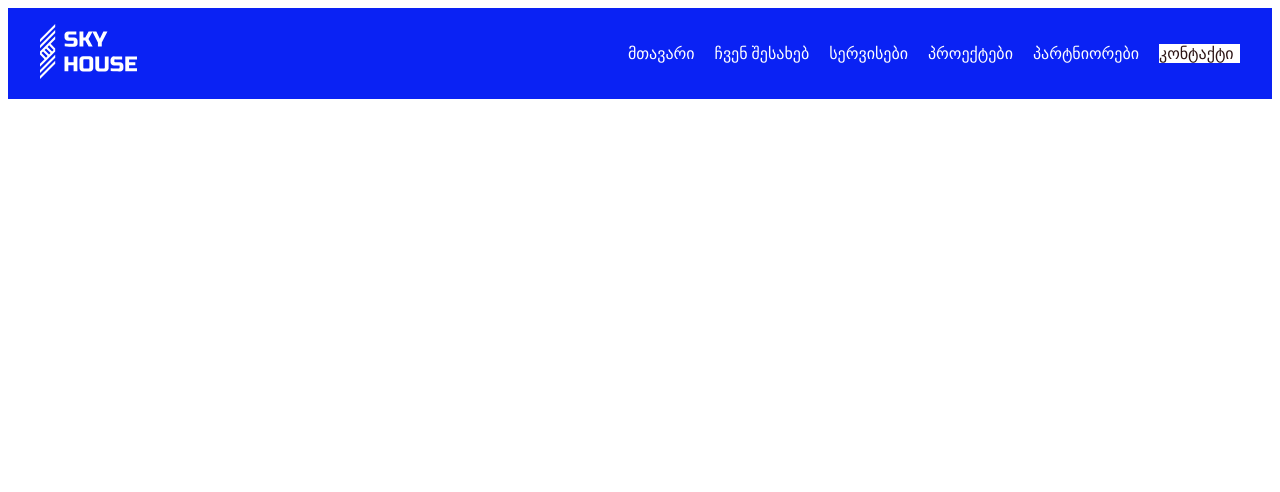
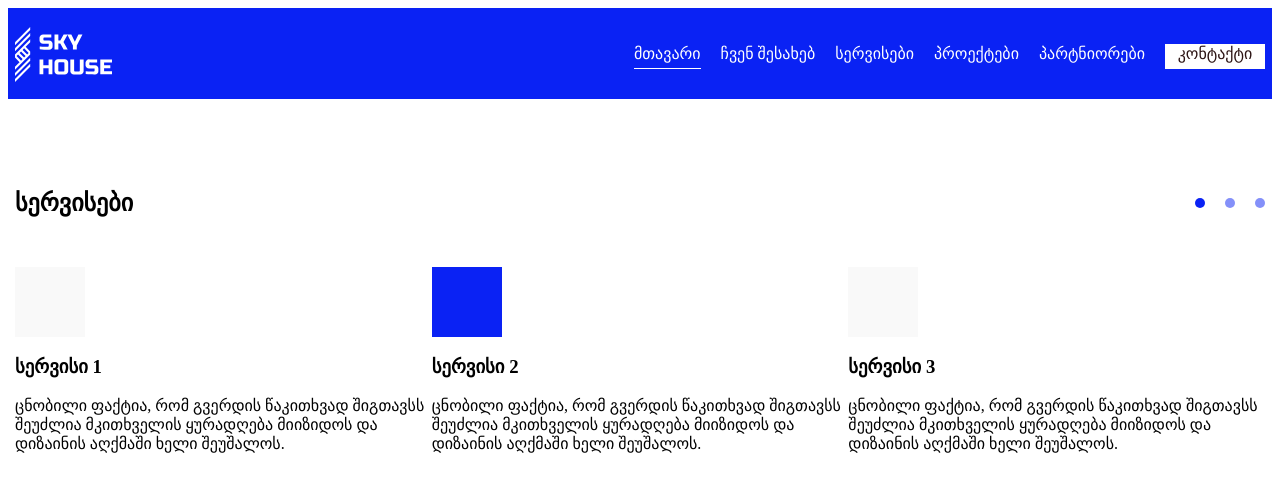
Before and after one commit to ekaterineb/ekabr-8, a plain HTML site: page index.html in a window 1280 px wide. Drawn offline with Linux system fonts and the light colour scheme.

Commit message:
added section+css

```diff
--- a/index.html
+++ b/index.html
@@ -13,7 +13,7 @@
                 <a href="index.html"> <img src="images/Group 2.svg" alt="LOGO"> </a>
                 <nav class="navbar" >
                     <ul>
-                        <li>
+                        <li class="main">
                             <a href="#"> მთავარი </a>
                         </li>
                         <li>
@@ -36,6 +36,32 @@
             </div>
         </div>
     </header>
-
+        <section>
+            <div class="heading">
+                <h2>სერვისები</h2>
+                <div class="points">
+                    <div class="point1"> </div>
+                    <div class="point2"> </div>
+                    <div class="point3"> </div>
+                </div>
+            </div>
+            <div class="services">
+                <div>
+                    <div class="box1"></div>
+                    <h3> სერვისი 1</h3>
+                    <p>ცნობილი ფაქტია, რომ გვერდის წაკითხვად შიგთავსს შეუძლია მკითხველის ყურადღება მიიზიდოს და დიზაინის აღქმაში ხელი შეუშალოს.</p>
+                </div>
+                <div>
+                    <div class="box2"></div>
+                    <h3> სერვისი 2</h3>
+                    <p>ცნობილი ფაქტია, რომ გვერდის წაკითხვად შიგთავსს შეუძლია მკითხველის ყურადღება მიიზიდოს და დიზაინის აღქმაში ხელი შეუშალოს.</p>
+                </div>
+                <div>
+                    <div class="box3"></div>
+                    <h3> სერვისი 3</h3>
+                    <p>ცნობილი ფაქტია, რომ გვერდის წაკითხვად შიგთავსს შეუძლია მკითხველის ყურადღება მიიზიდოს და დიზაინის აღქმაში ხელი შეუშალოს.</p>
+                </div>
+            </div>
+        </section>
 </body>
 </html>
--- a/style.css
+++ b/style.css
@@ -4,11 +4,14 @@ ul{
 a{
 	text-decoration: none;
 }
+.main{
+    border-bottom: 1px solid #FFFFFF;
+}
 header{
     background-color: #0A22F4;
 }
 .container{
-    max-width: 1200px;
+    max-width: 1250px;
     height: 91px;
     margin: auto;
 }
@@ -18,8 +21,9 @@ nav > ul > li > a{
 .contact{
     color: #2c1414;
     background-color: #FFFFFF;
-    width: 81px;
-    height: 19px;
+    width: 100px;
+    height: 25px;
+    text-align: center;
 }
 .nav,
 .navbar ul{
@@ -33,3 +37,55 @@ nav > ul > li > a{
     gap: 20px;
     padding: 20px 0;
 }
+.heading{
+    display: flex;
+    justify-content: space-between;
+    align-items: center;
+    max-width: 1250px;
+    padding-top: 70px;
+    margin: auto;
+}
+.points{
+    gap: 20px;
+    display: flex;
+}
+.point1{
+    width: 10px;
+    height: 10px;
+    border-radius: 50%;
+    background: #0A22F4;
+}
+.point2{
+    width: 10px;
+    height: 10px;
+    border-radius: 50%;
+    background: #0A22F480;
+}
+.point3{
+    width: 10px;
+    height: 10px;
+    border-radius: 50%;
+    background: #0A22F480;
+}
+.box1{
+    width: 70px;
+    height: 70px;
+    background: #F9F9F9;
+}
+.box2{
+    width: 70px;
+    height: 70px;
+    background: #0A22F4;
+}
+.box3{
+    width: 70px;
+    height: 70px;
+    background: #F9F9F9;
+}
+.services{
+    display: flex;
+    justify-content: space-between;
+    max-width: 1250px;
+    margin: auto;
+    padding-top: 30px;
+}
```
